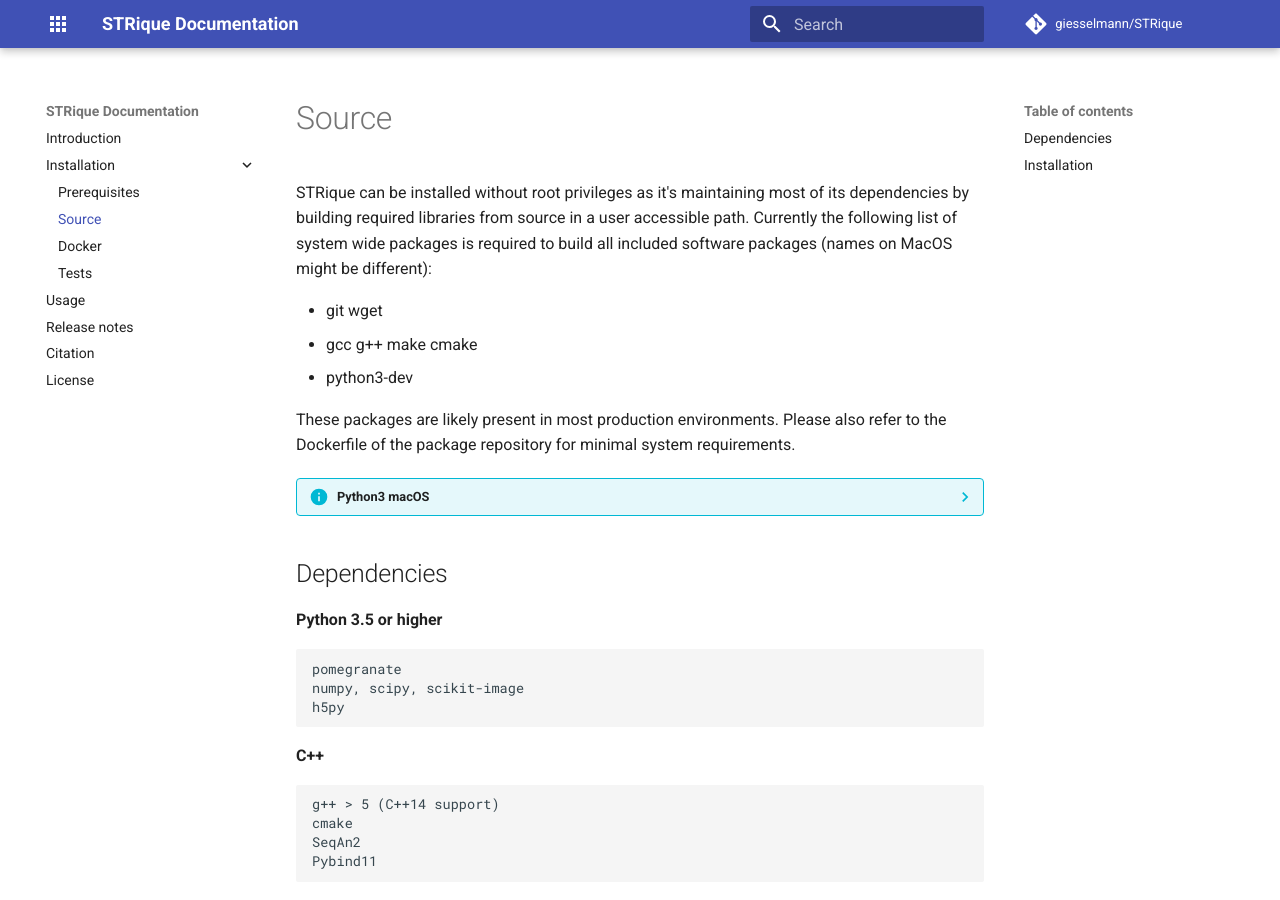
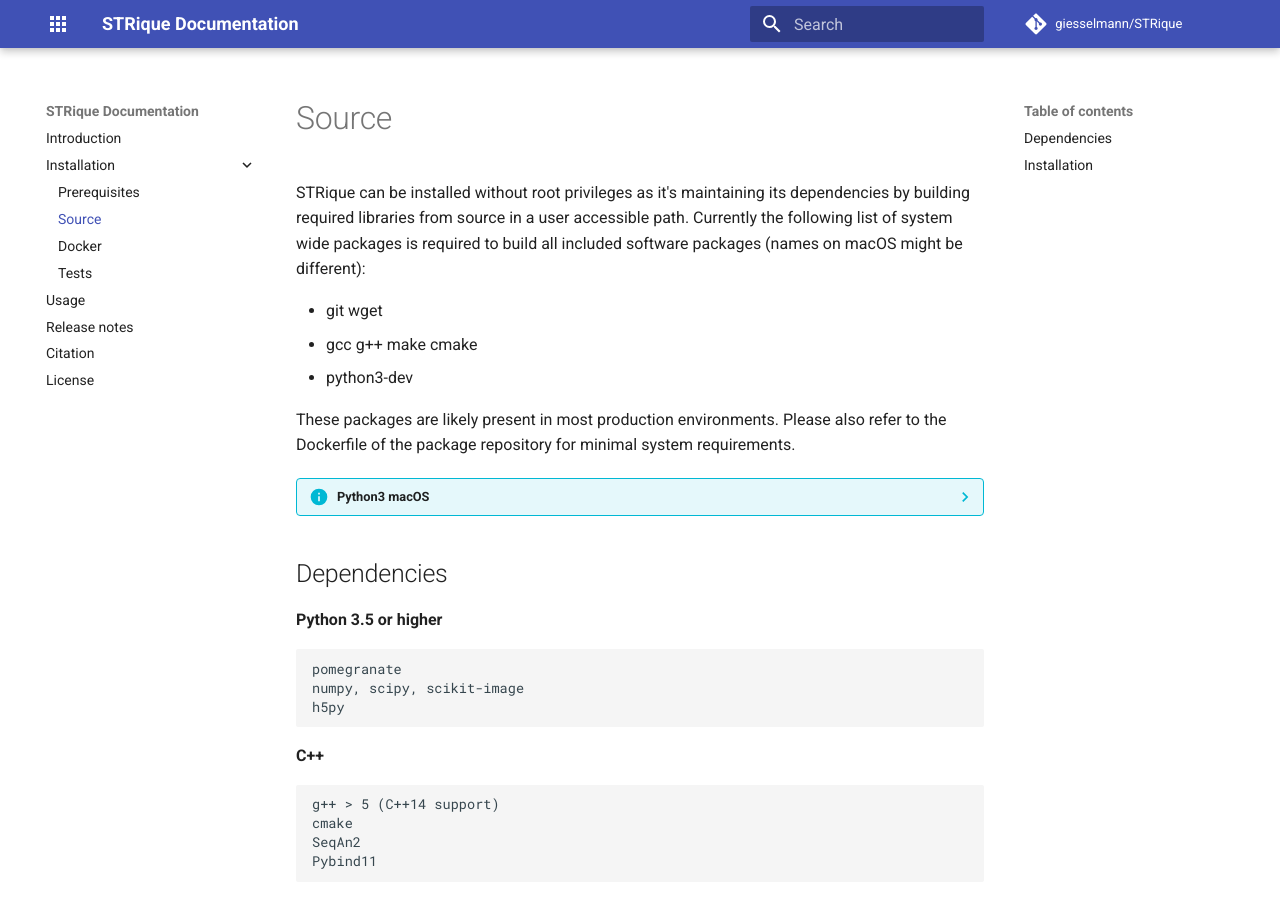
Before and after one commit to giesselmann/STRique, an MkDocs documentation site: the page built from docs/installation/src.md, in a window 1280 px wide and 900 px high. Built offline with MkDocs 1.6.1 and Material for MkDocs 9.7.7, drawn with Linux system fonts in a browser that asks for light colours; comment, search, counter and statistics services are not loaded.

```diff
--- a/docs/installation/src.md
+++ b/docs/installation/src.md
@@ -1,6 +1,6 @@
 # Source
 
-STRique can be installed without root privileges as it's maintaining most of its dependencies by building required libraries from source in a user accessible path. Currently the following list of system wide packages is required to build all included software packages (names on MacOS might be different):
+STRique can be installed without root privileges as it's maintaining its dependencies by building required libraries from source in a user accessible path. Currently the following list of system wide packages is required to build all included software packages (names on macOS might be different):
 
 * git wget
 * gcc g++ make cmake
```
Also changed, not shown: README.md (+4 -2 lines).
